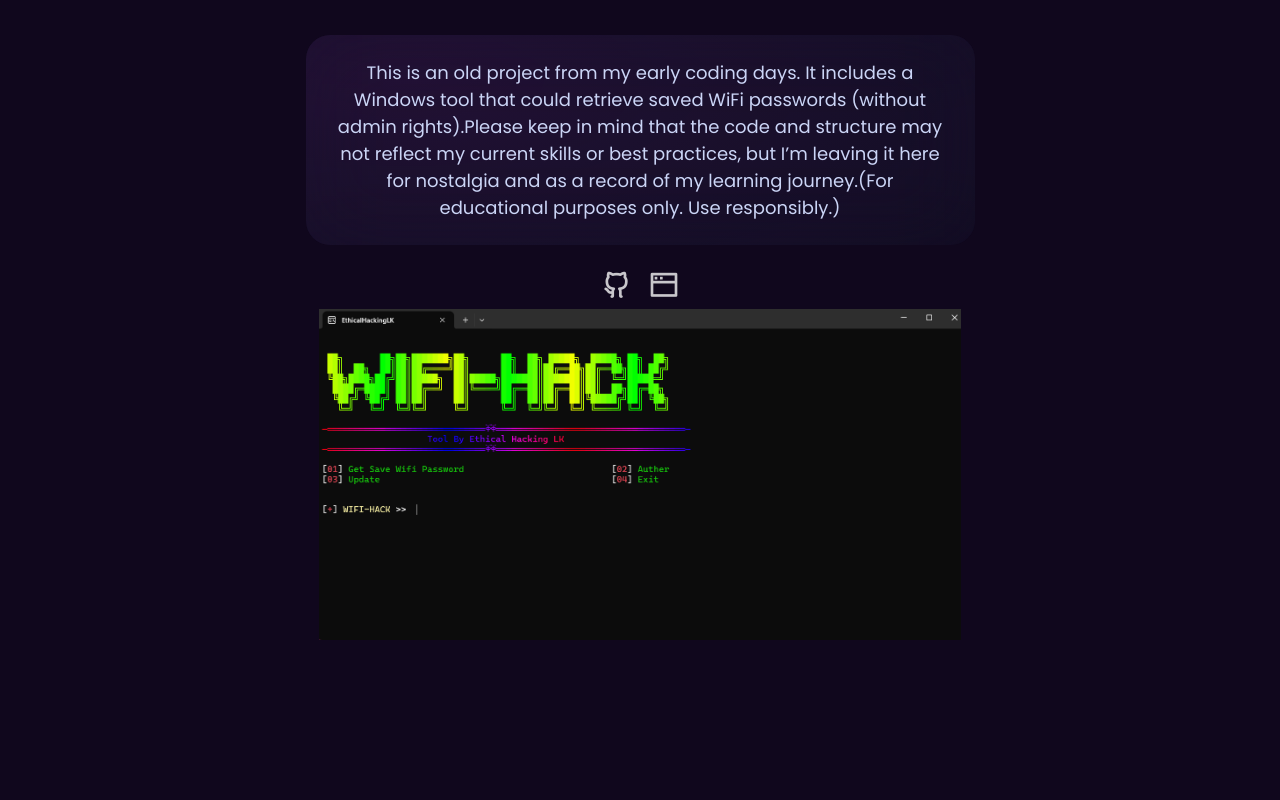
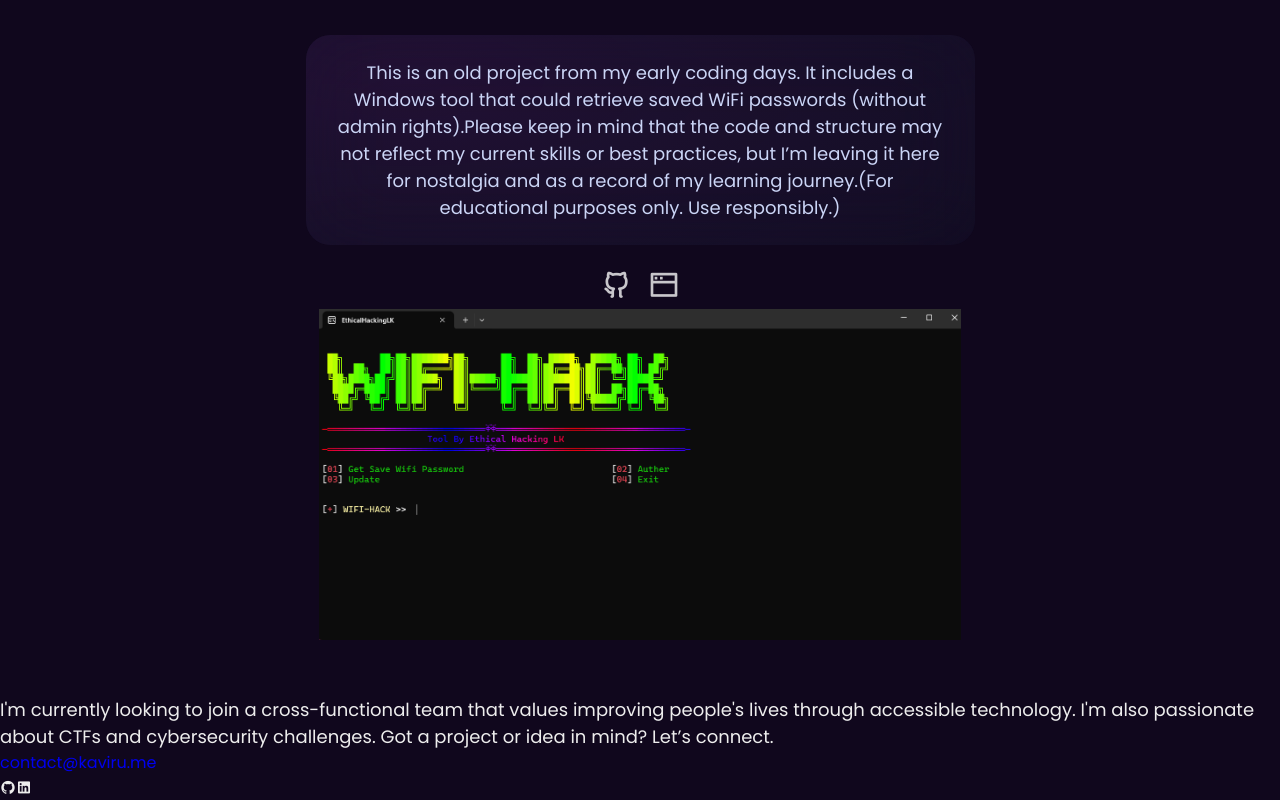
Before and after one commit to KaviruN/portfolio, a React (Vite) app: page / in a window 1280 px wide. Shown: the part 6441-7241 px from the top of the page. Before the commit the page ends 7137 px from the top, so only its background shows below. Built offline with nearby package versions, Linux system fonts and the light colour scheme.

Commit message:
feat: add Contact component and integrate it into App; remove old get.http file

```diff
--- a/src/App.tsx
+++ b/src/App.tsx
@@ -6,6 +6,7 @@ import NavBar from "./NavBar"
 import SkillCard from './SkillCard';
 import About from './About';
 import Projects from './Projects';
+import Contact from './Contact';
 
 
 
@@ -38,6 +39,7 @@ function App() {
         </section>
       </main>
       <Projects />
+      <Contact />
     </div>
   )
 }
--- /dev/null
+++ b/src/Contact.tsx
@@ -0,0 +1,14 @@
+function Contact(){
+    return(
+        <footer className="contact">
+            <p>I'm currently looking to join a cross-functional team that values improving people's lives through accessible technology. I'm also passionate about CTFs and cybersecurity challenges. Got a project or idea in mind? Let’s connect.</p>
+            <a href="mailto:contact@kaviru.me">contact@kaviru.me</a>
+            <div className="contact__socials">
+                <i className="ri-github-fill"></i>
+                <i className="ri-linkedin-box-fill"></i>
+            </div>
+        </footer>
+    )
+}
+
+export default Contact;
```
Also changed, not shown: 1 other file (tests, documents, lock files or other folders).
